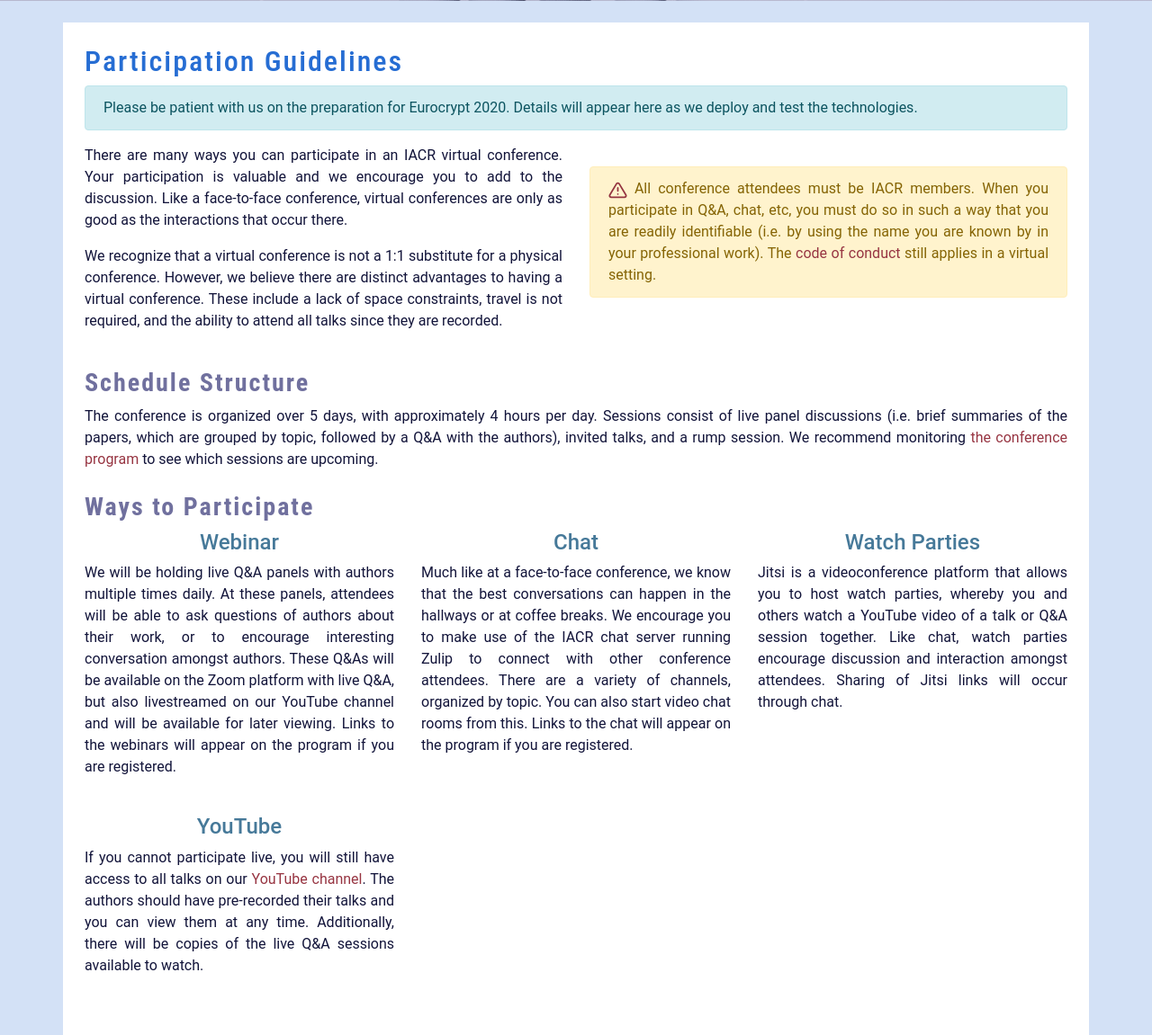
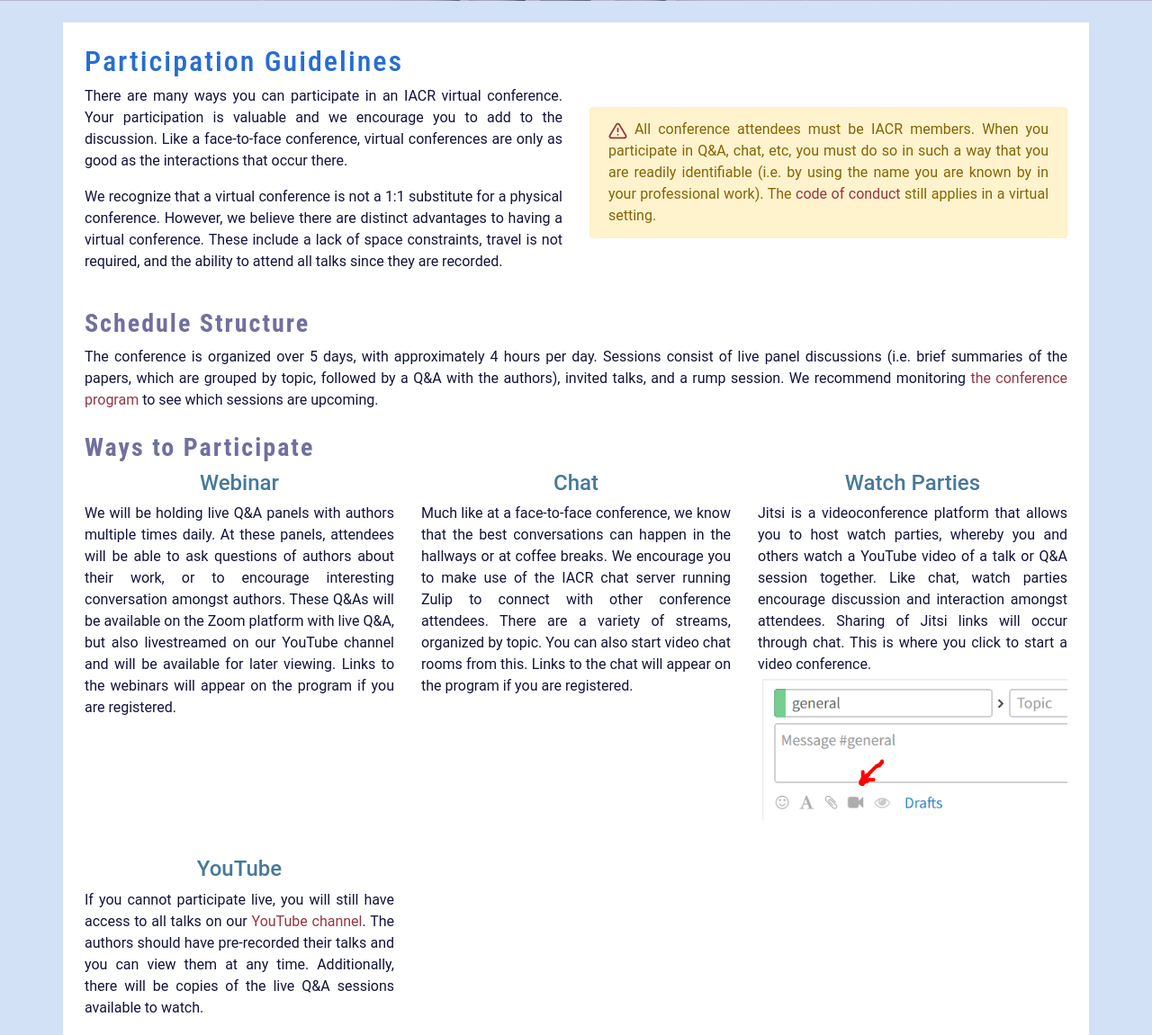
Before and after one commit to IACR/conference-template, a PHP site: page /participation.php in a window 1280 px wide. Shown: the part 299-1450 px from the top of the page at 90% size. Run offline with PHP 8.4, Linux system fonts and the light colour scheme; some libraries are stand-ins or nearby versions.

Commit message:
Screenshot and wording.

```diff
--- a/participation.php
+++ b/participation.php
@@ -19,9 +19,6 @@
       <h2 class="indPageTitle">
         Participation Guidelines
       </h2>
-      <p class="alert alert-info">
-        Please be patient with us on the preparation for Eurocrypt 2020. Details will appear here as we deploy and test the technologies.
-      </p>
       <div class="row">
         <div class="col-md-6">
           <p>
@@ -76,7 +73,7 @@
             best conversations can happen in the hallways or at coffee
             breaks. We encourage you to make use of the IACR chat
             server running Zulip to connect with other conference
-            attendees. There are a variety of channels, organized by
+            attendees. There are a variety of streams, organized by
             topic. You can also start video chat rooms from this.
             Links to the chat will appear on the program if you are
             registered.
@@ -95,7 +92,9 @@
             whereby you and others watch a YouTube video of a talk
             or Q&amp;A session together.
             Like chat, watch parties encourage discussion and interaction amongst attendees.
-            Sharing of Jitsi links will occur through chat.
+            Sharing of Jitsi links will occur through chat. This is where you click to
+            start a video conference.<br>
+            <img src="images/jitsi.png" class="img-fluid">
           </p>
 <!--          <div class="d-md-flex justify-content-center">
             <a href="#" class="btn btn-warning">Host or attend a watch party</a>
```
Also changed, not shown: images/jitsi.png (added).
